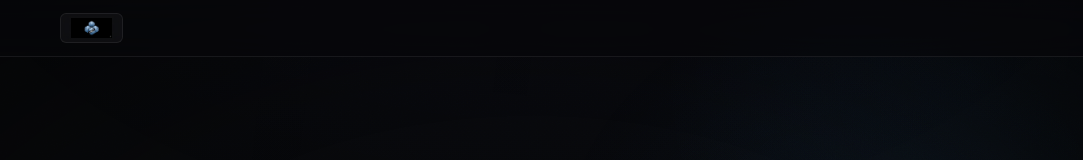
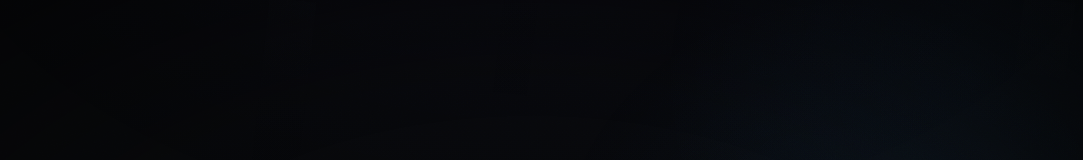
Before and after one commit to dodo1653/blox.fun, a React (Vite) app: page / in a window 1280 px wide. Shown: the top 160 px of the page, without its empty margins (108-1191 px from the left). Built offline with nearby package versions, Linux system fonts and the light colour scheme.

Commit message:
remove header, logo as favicon only

```diff
--- a/index.html
+++ b/index.html
@@ -2,7 +2,7 @@
 <html lang="en">
   <head>
     <meta charset="UTF-8" />
-    <link rel="icon" type="image/svg+xml" href="/favicon.svg" />
+    <link rel="icon" type="image/png" href="/logo.png" />
     <meta name="viewport" content="width=device-width, initial-scale=1.0" />
     <title>Blox.fun — Trade on Roblox</title>
     <meta name="description" content="The first on-chain trading experience on Roblox. Trade tokens with real Robux." />
--- a/src/App.jsx
+++ b/src/App.jsx
@@ -25,23 +25,6 @@ const capabilities = [
 ]
 
 
-
-function Header() {
-  return (
-    <motion.header
-      className="header"
-      initial={{ opacity: 0, y: -12 }}
-      animate={{ opacity: 1, y: 0 }}
-      transition={{ duration: 0.5, ease: [0.25, 0.1, 0.25, 1] }}
-    >
-      <div className="header-wrap">
-        <a href="#" className="header-logo">
-          <img src="/logo.png" alt="Blox.fun" className="header-logo-img" />
-        </a>
-      </div>
-    </motion.header>
-  )
-}
 
 function Hero() {
   return (
@@ -229,7 +212,6 @@ export default function App() {
     <>
       <Background />
       <div className="content">
-        <Header />
         <Hero />
         <TokenSection />
         <Footer />
--- a/src/index.css
+++ b/src/index.css
@@ -13,10 +13,7 @@
   --text-strong: #cccccc;
   --text-heading: #f0f0f0;
   --accent: #6C63FF;
-  --accent-soft: rgba(108,99,255,0.15);
-  --blur-bg: 20px;
   --blur-glass: 16px;
-  --blur-heavy: 40px;
   --radius-sm: 6px;
   --radius-md: 8px;
   --radius-lg: 12px;
@@ -101,66 +98,6 @@ button {
 .content {
   position: relative;
   z-index: 2;
-}
-
-/* ---------- HEADER ---------- */
-.header {
-  position: fixed; top: 0; left: 0; right: 0;
-  z-index: 100;
-  background: rgba(7,8,10,0.6);
-  backdrop-filter: blur(var(--blur-bg));
-  -webkit-backdrop-filter: blur(var(--blur-bg));
-  border-bottom: 1px solid var(--hairline);
-}
-
-.header-wrap {
-  max-width: 1000px; margin: 0 auto;
-  padding: 0 28px;
-  height: 56px;
-  display: flex; align-items: center; justify-content: space-between;
-}
-
-.header-logo {
-  display: flex; align-items: center;
-  padding: 4px 10px;
-  background: var(--surface-glass);
-  border: 1px solid var(--hairline);
-  border-radius: var(--radius-sm);
-  backdrop-filter: blur(8px);
-  -webkit-backdrop-filter: blur(8px);
-  transition: opacity 0.15s var(--ease);
-}
-.header-logo:hover { opacity: 0.85; }
-
-.header-logo-img {
-  height: 20px;
-  width: auto;
-  display: block;
-}
-
-.header-nav { display: flex; align-items: center; gap: 24px; }
-
-.header-nav a {
-  font-size: 13px;
-  font-weight: 500;
-  color: var(--text);
-  transition: color 0.15s var(--ease);
-  letter-spacing: -0.01em;
-}
-.header-nav a:hover { color: var(--text-strong); }
-
-.header-cta {
-  padding: 7px 18px;
-  border-radius: var(--radius-sm);
-  background: #fff;
-  color: #07080a;
-  font-size: 13px; font-weight: 600;
-  transition: opacity 0.15s var(--ease), transform 0.15s var(--ease);
-}
-.header-cta:hover { opacity: 0.9; transform: scale(1.02); color: #07080a; }
-
-@media (max-width: 640px) {
-  .header-nav a:not(.header-cta) { display: none; }
 }
 
 /* ---------- BADGE ---------- */
```
